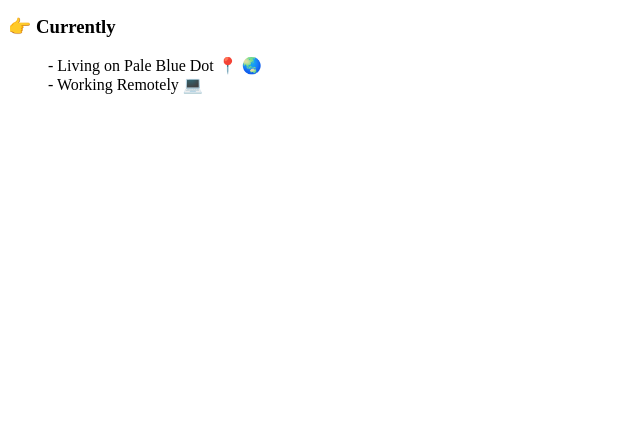
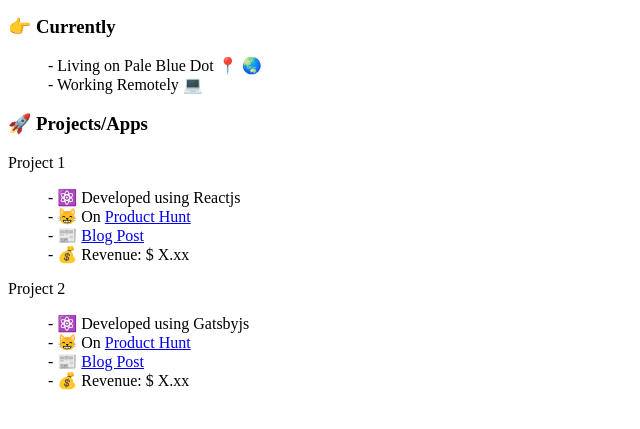
Before and after one commit to amandeepmittal/gatsby-starter-product-guy, a Gatsby site: page / in a window 1280 px wide. Shown: the part 105-534 px from the top of the page, without its empty margins (0-640 px from the left). Built offline with nearby package versions, Linux system fonts and the light colour scheme; Gatsby itself is replaced by a stand-in of ours.

Commit message:
Project Section

```diff
--- /dev/null
+++ b/content/projects/01-01-2018/index.md
@@ -0,0 +1,10 @@
+---
+title: Project 2
+date: 01-01-2018
+path: /projects/project-2
+ProductHuntLink: https://producthunt.com
+BlogPost: https://medium.com/@amanhimself
+Revenue: $ X.xx
+---
+
+⚛️ Developed using Gatsbyjs
--- /dev/null
+++ b/content/projects/03-01-2018/index.md
@@ -0,0 +1,10 @@
+---
+title: Project 1
+date: 03-01-2018
+path: /projects/project-1
+ProductHuntLink: https://producthunt.com
+BlogPost: https://medium.com/@amanhimself
+Revenue: $ X.xx
+---
+
+⚛️ Developed using Reactjs
--- a/gatsby-config.js
+++ b/gatsby-config.js
@@ -8,10 +8,11 @@ module.exports = {
     {
       resolve: `gatsby-source-filesystem`,
       options: {
-        name: `src`,
-        path: `${__dirname}/src/`
+        name: `projects`,
+        path: `${__dirname}/content/projects`
       }
     },
+    `gatsby-transformer-remark`,
     `gatsby-plugin-react-helmet`
   ]
 };
--- /dev/null
+++ b/src/components/Project.js
@@ -0,0 +1,46 @@
+import React, { Component } from "react";
+
+class Projects extends Component {
+  getData() {
+    const Data = [];
+    this.props.projectEdges.forEach(projectEdge => {
+      Data.push({
+        title: projectEdge.node.frontmatter.title,
+        date: projectEdge.node.frontmatter.date,
+        excerpt: projectEdge.node.excerpt,
+        ProductHuntLink: projectEdge.node.frontmatter.ProductHuntLink,
+        BlogPost: projectEdge.node.frontmatter.BlogPost,
+        Revenue: projectEdge.node.frontmatter.Revenue,
+        ProductHuntVotes: projectEdge.node.frontmatter.ProductHuntVotes
+      });
+    });
+    return Data;
+  }
+
+  render() {
+    const Data = this.getData();
+
+    return (
+      <div>
+        <h3>🚀 Projects/Apps</h3>
+        {Data.map(project => (
+          <div key={project.title}>
+            <p>{project.title}</p>
+            <ul style={{ listStyle: "none" }}>
+              <li>- {project.excerpt}</li>
+              <li>
+                - 😸 On <a href={project.ProductHuntLink}>Product Hunt</a>
+              </li>
+              <li>
+                - 📰 <a href={project.BlogPost}>Blog Post</a>
+              </li>
+              <li>- 💰 Revenue: {project.Revenue}</li>
+            </ul>
+          </div>
+        ))}
+      </div>
+    );
+  }
+}
+
+export default Projects;
--- a/src/pages/index.js
+++ b/src/pages/index.js
@@ -1,15 +1,43 @@
-import React from "react";
+import React, { Component } from "react";
 import Link from "gatsby-link";
 import { siteMetadata } from "../../gatsby-config";
 
 import About from "../components/About";
+import Projects from "../components/Project";
 
-const IndexPage = () => (
+class IndexPage extends Component {
+  render() {
+    const projectEdges = this.props.data.allMarkdownRemark.edges;
+    return (
       <div>
         <h1>{siteMetadata.author}</h1>
         <h3>{siteMetadata.description}</h3>
         <About />
+        <Projects projectEdges={projectEdges} />
       </div>
     );
+  }
+}
+
+export const ProjectQuery = graphql`
+  query IndexQuery {
+    allMarkdownRemark(sort: { order: DESC, fields: [frontmatter___date] }) {
+      edges {
+        node {
+          excerpt
+          frontmatter {
+            title
+            date
+            path
+            ProductHuntLink
+
+            BlogPost
+            Revenue
+          }
+        }
+      }
+    }
+  }
+`;
 
 export default IndexPage;
```
Also changed, not shown: gatsby-node.js (+41 -1 lines), package.json (+6 -4 lines), src/templates/projectTemplate.js (added, +33 -0 lines), 1 other file. Lines whose indentation alone changed are shown as unchanged.
